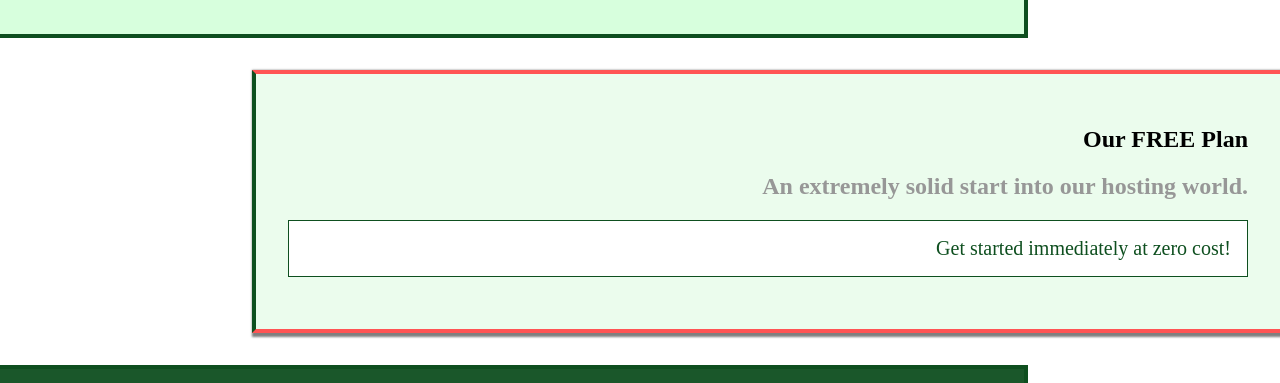
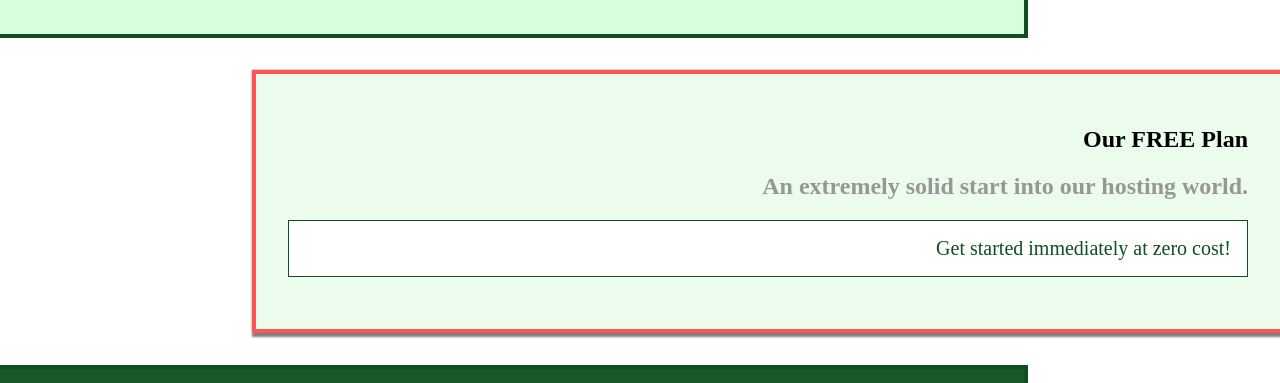
Before and after one commit to al-husayn/css-uhost, a plain HTML site: page packages/index.html in a window 1280 px wide. In both pictures the pointer is over the element 766 px from the left and 539 px from the top of the page. Shown: the part 338-721 px from the top of the page. Drawn offline with Linux system fonts and the light colour scheme.

Commit message:
fixing the hover effect

```diff
--- a/packages/packages.css
+++ b/packages/packages.css
@@ -53,6 +53,12 @@ main{
     border-left: 4px solid #0e4f1f;
     text-align: right ;
 }
+
+#free:hover,
+#free:active {
+    border-left: 4px solid #ff5454;
+}
+
 #premium{
     background: rgba(14, 79, 31, 0.95);
 }
```
